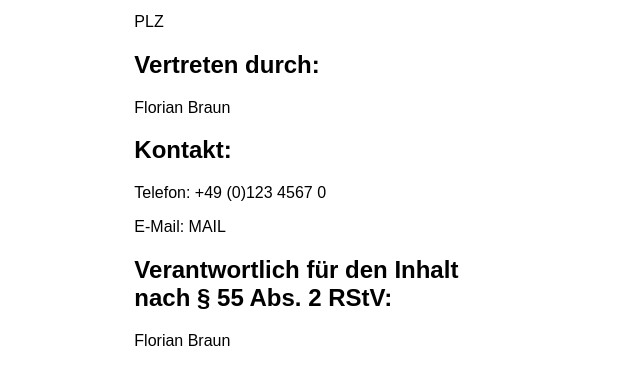
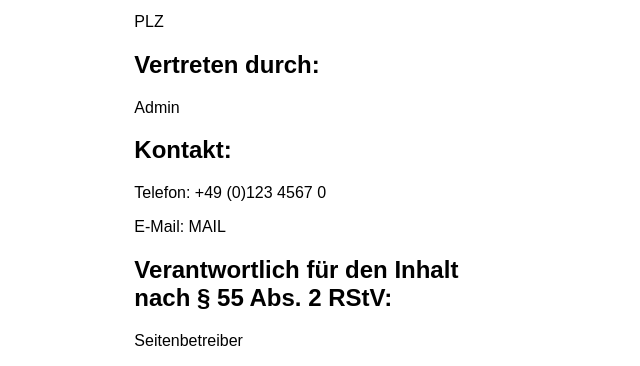
Before and after one commit to FlorianGelb/Web-Engineering-Projekt, a plain HTML site: page pages/impressum.html in a window 1280 px wide. Shown: the part 409-775 px from the top of the page, 9-649 px from the left. Drawn offline with Linux system fonts and the light colour scheme.

Commit message:
Update impressum.html

```diff
--- a/pages/impressum.html
+++ b/pages/impressum.html
@@ -35,13 +35,13 @@
 					<p>Straße<br>
 					<p>PLZ</p>
 				<h2>Vertreten durch:</h2>
-				<p>Florian Braun</p>
+				<p>Admin</p>
 				<h2>Kontakt:</h2>
 				<p>Telefon: +49 (0)123 4567 0<br>
 					<p>E-Mail: MAIL</p>
 
 				<h2>Verantwortlich für den Inhalt nach § 55 Abs. 2 RStV:</h2>
-				<p>Florian Braun</p>
+				<p>Seitenbetreiber</p>
 
 				<h2>Fotos</h2>
 				<p>Wenn Fotos nicht direkt mit einem Urheber versehen sind, handelt es sich bei diesen Dateien um
```
